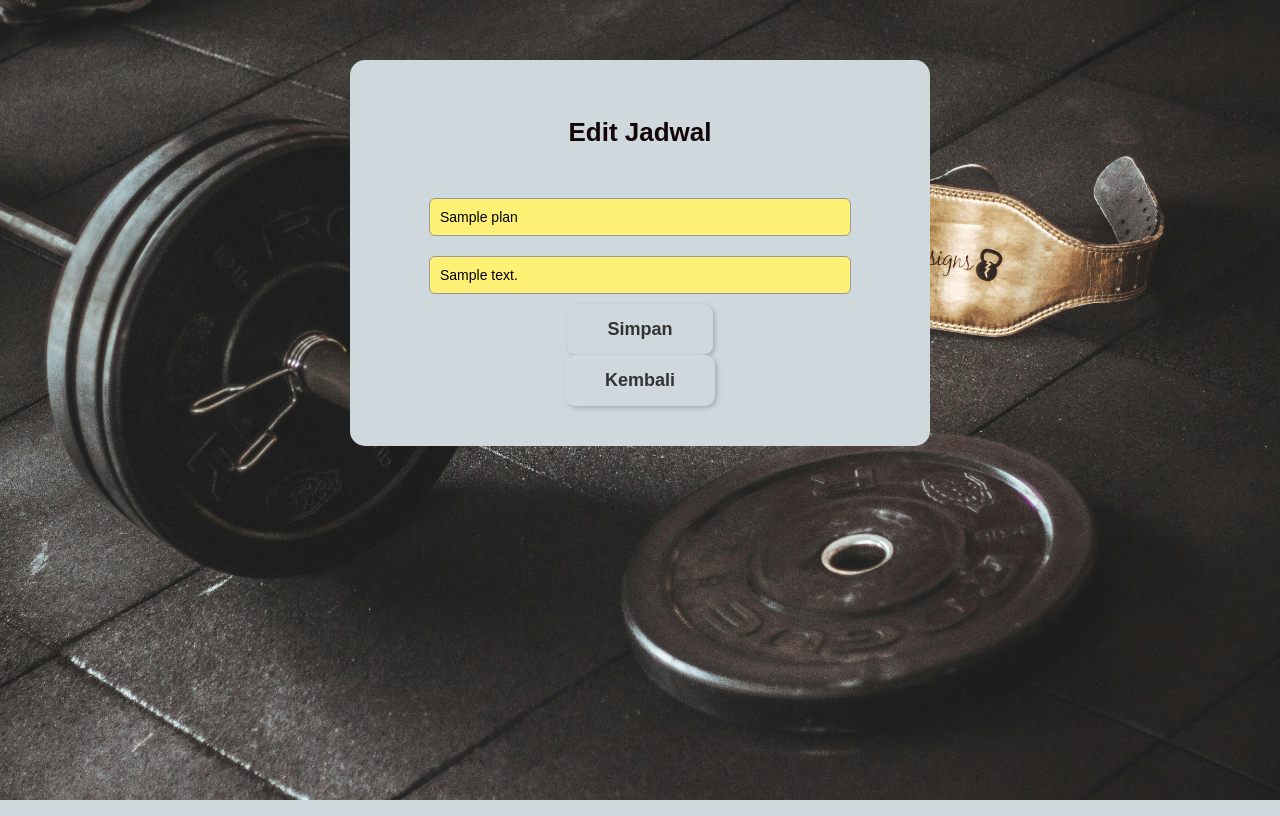
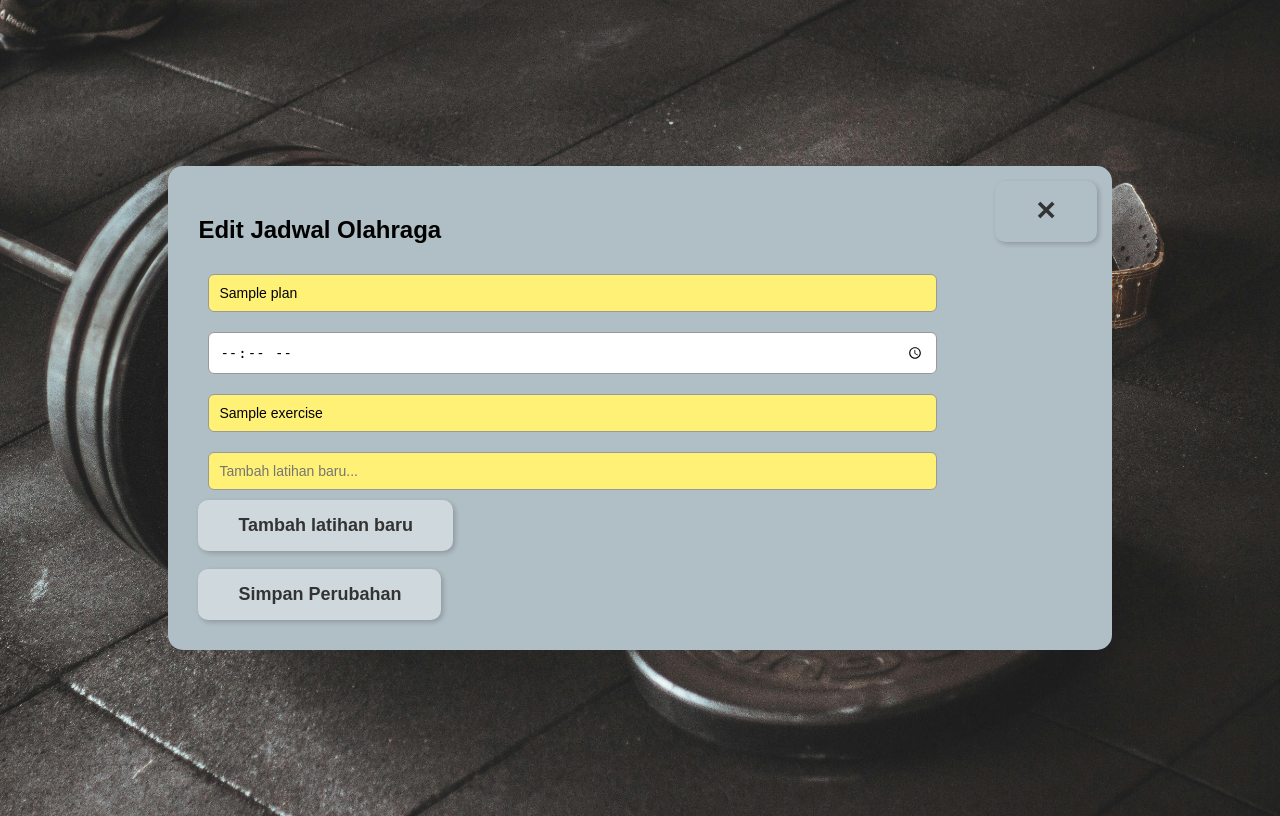
Before and after one commit to IrDanial/sportify, a PHP site: page /edit_jadwal.php?id=1 in a window 1280 px wide. Run offline with PHP 8.4, Linux system fonts and the light colour scheme; the visitor is signed in with stand-in values (Sample User, id 1); tables that the repository leaves empty hold one stand-in row (values such as "Sample post").

Commit message:
menambahkan fitur edit_jadwal
perubahan dashboard.php , edit_jadwal.php dan sedikit style.css untuk tampilan edit jadwal

```diff
--- a/assets/style.css
+++ b/assets/style.css
@@ -390,12 +390,13 @@ h1 {
   }
 }
 .box {
-  background-color: #cfd8dc;
-  width: 500px;
+  background-color: #b0bec5;
+  width: 80%;
+  max-width: 900px;
   margin: 60px auto;
-  padding: 40px;
+  padding: 30px;
   border-radius: 15px;
-  text-align: center;
+  position: relative;
 }
 
 input[type="text"] {
@@ -476,3 +477,17 @@ input[type="time"] {
   border: none;
   cursor: pointer;
 }
+
+.tombol-kembali {
+  position: absolute;
+  top: 15px;
+  right: 15px;
+  background-color: transparent;
+  border: none;
+  font-size: 26px;
+  font-weight: bold;
+  cursor: pointer;
+}
+.tombol-kembali:hover {
+  color: red;
+}
--- a/edit_jadwal.php
+++ b/edit_jadwal.php
@@ -1,40 +1,122 @@
 <?php
+include 'koneksi.php';
 session_start();
-include 'koneksi.php';
+
 if (!isset($_SESSION['user_id'])) {
     header("Location: login.php");
     exit();
 }
 
-$id = $_GET['id'];
-$plan = mysqli_fetch_assoc(mysqli_query($conn, "SELECT * FROM Workout_Plans WHERE plan_id='$id'"));
+if (!isset($_GET['id'])) {
+    echo "ID jadwal tidak ditemukan!";
+    exit();
+}
 
-if (isset($_POST['update'])) {
-    $title = $_POST['title'];
-    $description = $_POST['description'];
-    mysqli_query($conn, "UPDATE Workout_Plans SET title='$title', description='$description' WHERE plan_id='$id'");
-    header("Location: dashboard.php");
+$plan_id = $_GET['id'];
+$user_id = $_SESSION['user_id'];
+
+$result = mysqli_query($conn, "SELECT * FROM Workout_Plans WHERE plan_id='$plan_id' AND user_id='$user_id'");
+$plan = mysqli_fetch_assoc($result);
+
+if (!$plan) {
+    echo "Jadwal tidak ditemukan!";
+    exit();
+}
+
+// Ambil waktu dari deskripsi jika ada
+$notif_time = '';
+if (strpos($plan['description'], 'Notifikasi:') !== false) {
+    $notif_time = trim(str_replace('Notifikasi:', '', $plan['description']));
+}
+
+// Ambil latihan yang sudah ada
+$exercises = mysqli_query($conn, "SELECT * FROM Exercises WHERE plan_id='$plan_id'");
+$exercise_list = [];
+while ($row = mysqli_fetch_assoc($exercises)) {
+    $exercise_list[] = $row['name'];
+}
+
+// Proses jika form disubmit
+if ($_SERVER['REQUEST_METHOD'] == 'POST') {
+    $title = mysqli_real_escape_string($conn, $_POST['title']);
+    $waktu = mysqli_real_escape_string($conn, $_POST['waktu']);
+    $new_exercises = $_POST['exercises'] ?? [];
+
+    if (empty($new_exercises)) {
+        $error = "Minimal satu latihan harus diisi!";
+    } else {
+        // Update judul dan waktu
+        $desc = $waktu ? "Notifikasi: " . $waktu : "";
+        mysqli_query($conn, "UPDATE Workout_Plans SET title='$title', description='$desc' WHERE plan_id='$plan_id'");
+
+        // Hapus latihan lama
+        mysqli_query($conn, "DELETE FROM Exercises WHERE plan_id='$plan_id'");
+
+        // Simpan ulang latihan
+        foreach ($new_exercises as $latihan) {
+            $latihan = mysqli_real_escape_string($conn, $latihan);
+            if (!empty($latihan)) {
+                mysqli_query($conn, "INSERT INTO Exercises (plan_id, name) VALUES ('$plan_id', '$latihan')");
+            }
+        }
+
+        header("Location: dashboard.php");
+        exit();
+    }
 }
 ?>
+
 <!DOCTYPE html>
-<html lang="en">
-
+<html>
 <head>
     <meta charset="UTF-8">
-    <title>Edit Jadwal - SPORTIFY</title>
+    <title>Edit Jadwal Olahraga</title>
     <link rel="stylesheet" href="assets/style.css">
 </head>
+<body>
 
-<body class="edit-page">
+<div class="container">
     <div class="box">
-        <h1>Edit Jadwal</h1>
-        <form method="post">
-            <input type="text" name="title" value="<?= htmlspecialchars($plan['title']) ?>" required><br>
-            <input type="text" name="description" value="<?= htmlspecialchars($plan['description']) ?>" required><br>
-            <button type="submit" name="update">Simpan</button>
-        </form>
-        <a href="dashboard.php"><button>Kembali</button></a>
+    <form method="POST">
+        <h2>Edit Jadwal Olahraga</h2>
+
+
+        <input type="text" name="title" value="<?= htmlspecialchars($plan['title']) ?>" required>
+
+
+        <input type="time" name="waktu" value="<?= htmlspecialchars($notif_time) ?>">
+
+
+        <div id="exercise-fields">
+            <?php foreach ($exercise_list as $ex): ?>
+                <input type="text" name="exercises[]" value="<?= htmlspecialchars($ex) ?>" class="exercise-input" required>
+            <?php endforeach; ?>
+            <input type="text" name="exercises[]" class="exercise-input" placeholder="Tambah latihan baru...">
+        </div>
+        <button type="button" onclick="addExerciseField()">Tambah latihan baru</button>
+
+        <?php if (!empty($error)): ?>
+            <p style="color: red;"><?= $error ?></p>
+        <?php endif; ?>
+
+        <br><br>
+        <button type="submit">Simpan Perubahan</button>
+    </form>
+    <a href="dashboard.php"><button class="tombol-kembali">✕</button></a>
     </div>
+</div>
+
+<script>
+function addExerciseField() {
+    const container = document.getElementById('exercise-fields');
+    const input = document.createElement('input');
+    input.type = "text";
+    input.name = "exercises[]";
+    input.className = "exercise-input";
+    input.placeholder = "Tambah latihan baru...";
+    container.appendChild(input);
+}
+</script>
+
 </body>
-
 </html>
```
Also changed, not shown: dashboard.php (+4 -4 lines).
